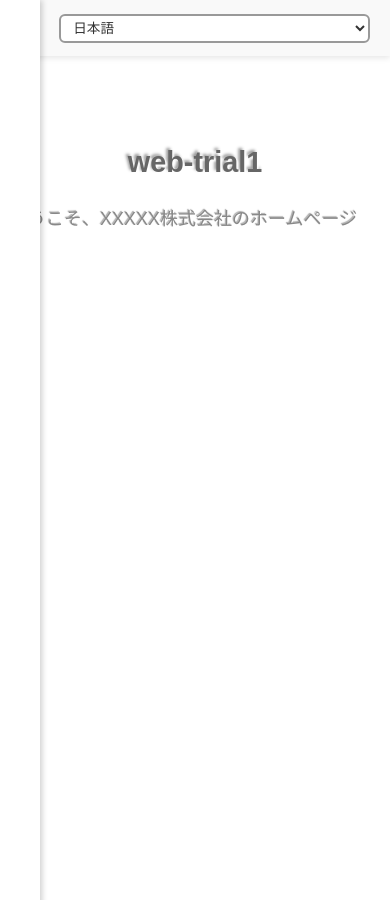
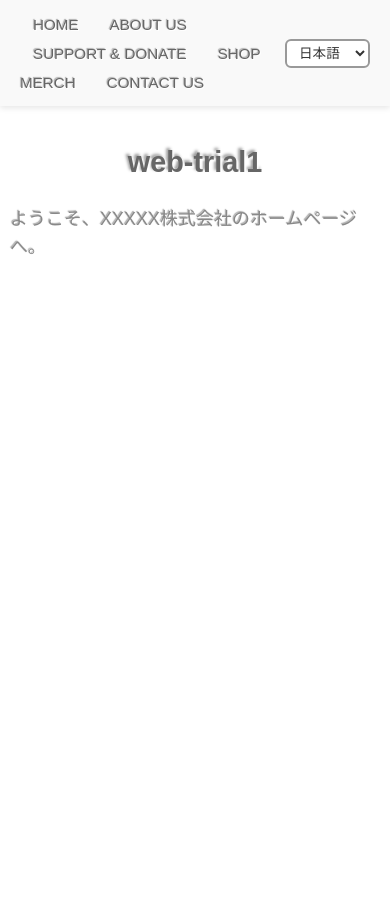
Before and after one commit to Pothos-N-joy/web-trial01, a Jekyll site: the page built from ja/index.md, in a window 390 px wide. Built offline with Jekyll 4.4.1, drawn with Linux system fonts in a browser that asks for light colours.

Commit message:
Add files via upload
Cancel changes to hamburger menu

```diff
--- a/_layouts/default.html
+++ b/_layouts/default.html
@@ -15,62 +15,18 @@
       }
     });
   </script>
-
-  <script>
-    const btn = document.getElementById('hamburger-btn');
-    const nav = document.getElementById('nav-links');
-    const overlay = document.getElementById('overlay');
-    const iconMenu = btn.querySelector('.icon-menu');
-    const iconClose = btn.querySelector('.icon-close');
-
-    function toggleMenu() {
-      const isOpen = nav.classList.toggle('open');
-      overlay.classList.toggle('show', isOpen);
-      iconMenu.style.display = isOpen ? 'none' : 'block';
-      iconClose.style.display = isOpen ? 'block' : 'none';
-    }
-
-    btn.addEventListener('click', toggleMenu);
-
-    overlay.addEventListener('click', () => {
-      nav.classList.remove('open');
-      overlay.classList.remove('show');
-      iconMenu.style.display = 'block';
-      iconClose.style.display = 'none';
-    });
-
-    // 初期表示
-    iconClose.style.display = 'none';
-  </script>
-
 </head>
 <body>
   <!-- 固定ナビゲーション -->
   <header class="site-header">
     <nav class="nav-bar">
-      <!-- ハンバーガーボタン -->
-      <button class="hamburger" id="hamburger-btn" aria-label="Menu">
-        <!-- SVGアイコン -->
-        <svg class="icon-menu" xmlns="http://www.w3.org/2000/svg" fill="none" viewBox="0 0 24 24" stroke="currentColor">
-          <path stroke-linecap="round" stroke-linejoin="round" stroke-width="2"
-            d="M4 6h16M4 12h16M4 18h16" />
-        </svg>
-        <svg class="icon-close" xmlns="http://www.w3.org/2000/svg" fill="none" viewBox="0 0 24 24" stroke="currentColor">
-          <path stroke-linecap="round" stroke-linejoin="round" stroke-width="2"
-            d="M6 18L18 6M6 6l12 12" />
-        </svg>
-      </button>
-
-      <!-- メニュー本体 -->
-      <div class="nav-links" id="nav-links">
+      <div class="nav-links">
         <a href="{% if page.lang == 'ja' %}/{% elsif page.lang == 'en' %}/en/{% else %}/zh/{% endif %}">HOME</a>
         <a href="{% if page.lang == 'ja' %}/about/{% elsif page.lang == 'en' %}/en/about/{% else %}/zh/about/{% endif %}">ABOUT US</a>
         <a href="{% if page.lang == 'ja' %}/support/{% elsif page.lang == 'en' %}/en/support/{% else %}/zh/support/{% endif %}">SUPPORT & DONATE</a>
         <a href="{% if page.lang == 'ja' %}/shop/{% elsif page.lang == 'en' %}/en/shop/{% else %}/zh/shop/{% endif %}">SHOP MERCH</a>
         <a href="{% if page.lang == 'ja' %}/contact/{% elsif page.lang == 'en' %}/en/contact/{% else %}/zh/contact/{% endif %}">CONTACT US</a>
       </div>
-
-      <!-- 言語切替 -->
       <div class="lang-selector">
         <select id="lang-select">
           <option value="/" {% if page.lang == "ja" %}selected{% endif %}>日本語</option>
@@ -80,8 +36,6 @@
       </div>
     </nav>
   </header>
-  <!-- オーバーレイ -->
-  <div class="overlay" id="overlay"></div>
 
   <main>
     {{ content }}
--- a/assets/css/style.css
+++ b/assets/css/style.css
@@ -3,11 +3,11 @@ body {
   margin: 0;
   font-family: "Arial", sans-serif;
   background-color: #ffffff;
-  color: #888888;
+  color: #888888;  /* 薄めのグレー */
   text-shadow:
     1px 1px 0 #ffffff,
     -1px -1px 1px #aaaaaa;
-  font-size: 16px;
+  font-size: 16px;      /* PC標準 */
   line-height: 1.6;
 }
 
@@ -29,19 +29,6 @@ body {
   padding: 10px 20px;
 }
 
-/* ハンバーガー */
-.burger {
-  display: none; /* PCでは非表示 */
-  cursor: pointer;
-  z-index: 1101;
-}
-
-/* ナビゲーションメニュー */
-.nav-links {
-  display: flex;
-  align-items: center;
-}
-
 .nav-links a {
   position: relative;
   text-decoration: none;
@@ -51,6 +38,7 @@ body {
   border: none;
   color: #666666;
   transition: background 0.2s ease-in-out, color 0.2s ease-in-out;
+  box-shadow: none;
   font-size: 1rem;
 }
 
@@ -93,62 +81,6 @@ body {
   background: #f0f0f0;
 }
 
-/* オーバーレイ */
-.overlay {
-  position: fixed;
-  top: 0;
-  left: 0;
-  width: 100%;
-  height: 100%;
-  background: rgba(0,0,0,0.4);
-  display: none;
-  z-index: 1100;
-}
-
-.overlay.active {
-  display: block;
-}
-
-/* --- モバイル用ハンバーガーメニュー（左から出す） --- */
-@media (max-width: 768px) {
-  .burger {
-    display: block;
-  }
-
-  .nav-links {
-    position: fixed;
-    top: 0;
-    left: -250px; /* 初期は画面外（左） */
-    height: 100vh;
-    width: 250px;
-    background: #fff;
-    flex-direction: column;
-    align-items: flex-start;
-    padding: 60px 20px;
-    gap: 20px;
-    box-shadow: 2px 0 6px rgba(0,0,0,0.2); /* 左から出すので影を右側へ */
-    transition: left 0.3s ease-in-out;
-    z-index: 1102;
-  }
-
-  .nav-links.active {
-    left: 0; /* 開いたとき */
-  }
-
-  .nav-links a {
-    font-size: 1.2rem;
-    width: 100%;
-  }
-
-  .lang-selector {
-    width: 100%;
-  }
-
-  #lang-select {
-    width: 100%;
-  }
-}
-
 main {
   padding: 100px 20px 40px 20px;
 }
@@ -181,7 +113,7 @@ main {
 @media (max-width: 480px) {
   body { font-size: 18px; }
   .home-title { font-size: 1.8rem; }
-  .nav-links a { font-size: 1rem; padding: 6px 10px; }
+  .nav-links a { font-size: 0.95rem; padding: 5px 8px; }
   #lang-select { font-size: 0.85rem; padding: 4px 8px; }
   main { padding: 120px 10px 30px 10px; }
 }
@@ -190,7 +122,7 @@ main {
 @media (min-width: 481px) and (max-width: 600px) {
   body { font-size: 18px; }
   .home-title { font-size: 2rem; }
-  .nav-links a { font-size: 1rem; padding: 7px 12px; }
+  .nav-links a { font-size: 1rem; padding: 6px 10px; }
   #lang-select { font-size: 0.9rem; padding: 5px 10px; }
   main { padding: 120px 15px 30px 15px; }
 }
```
